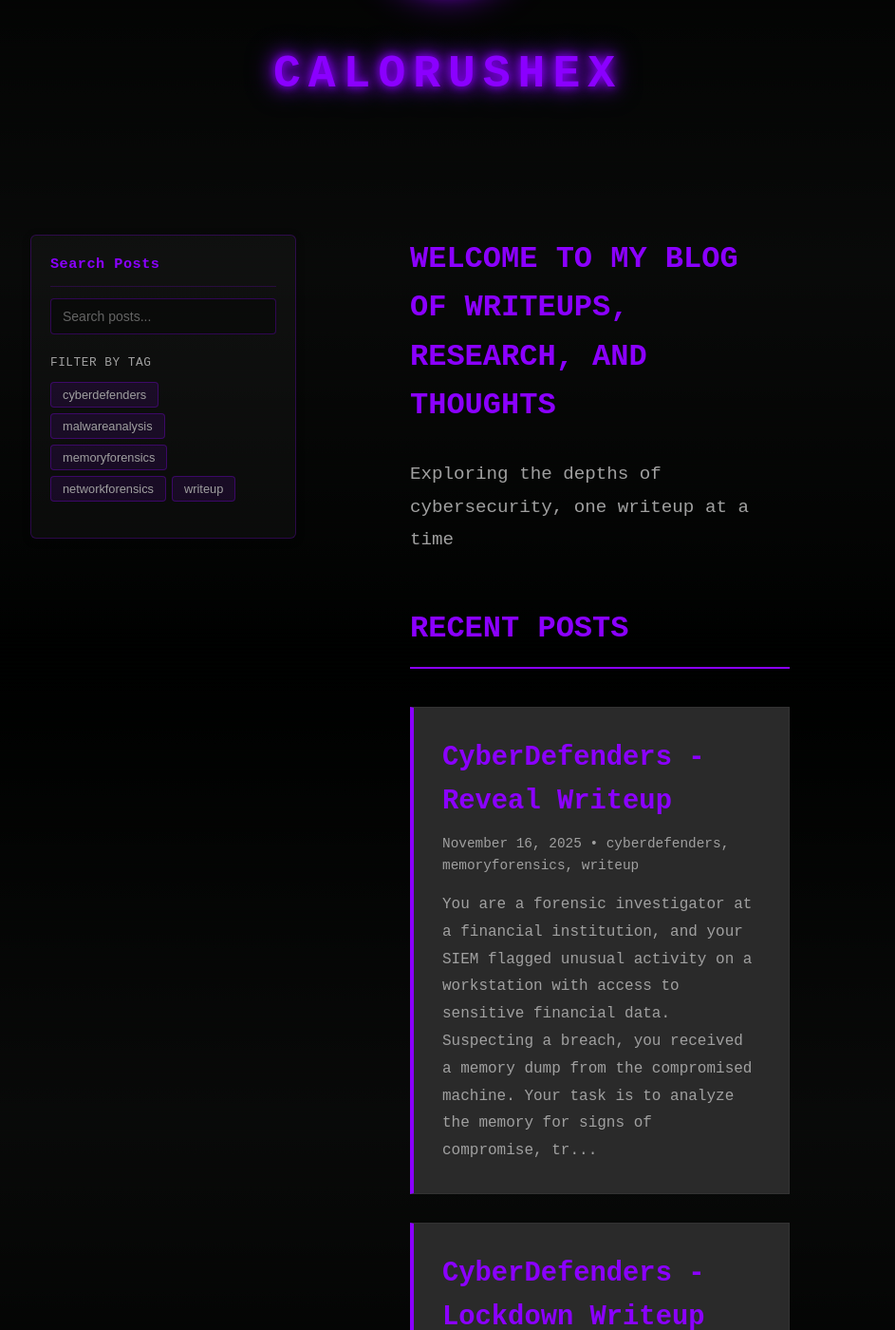
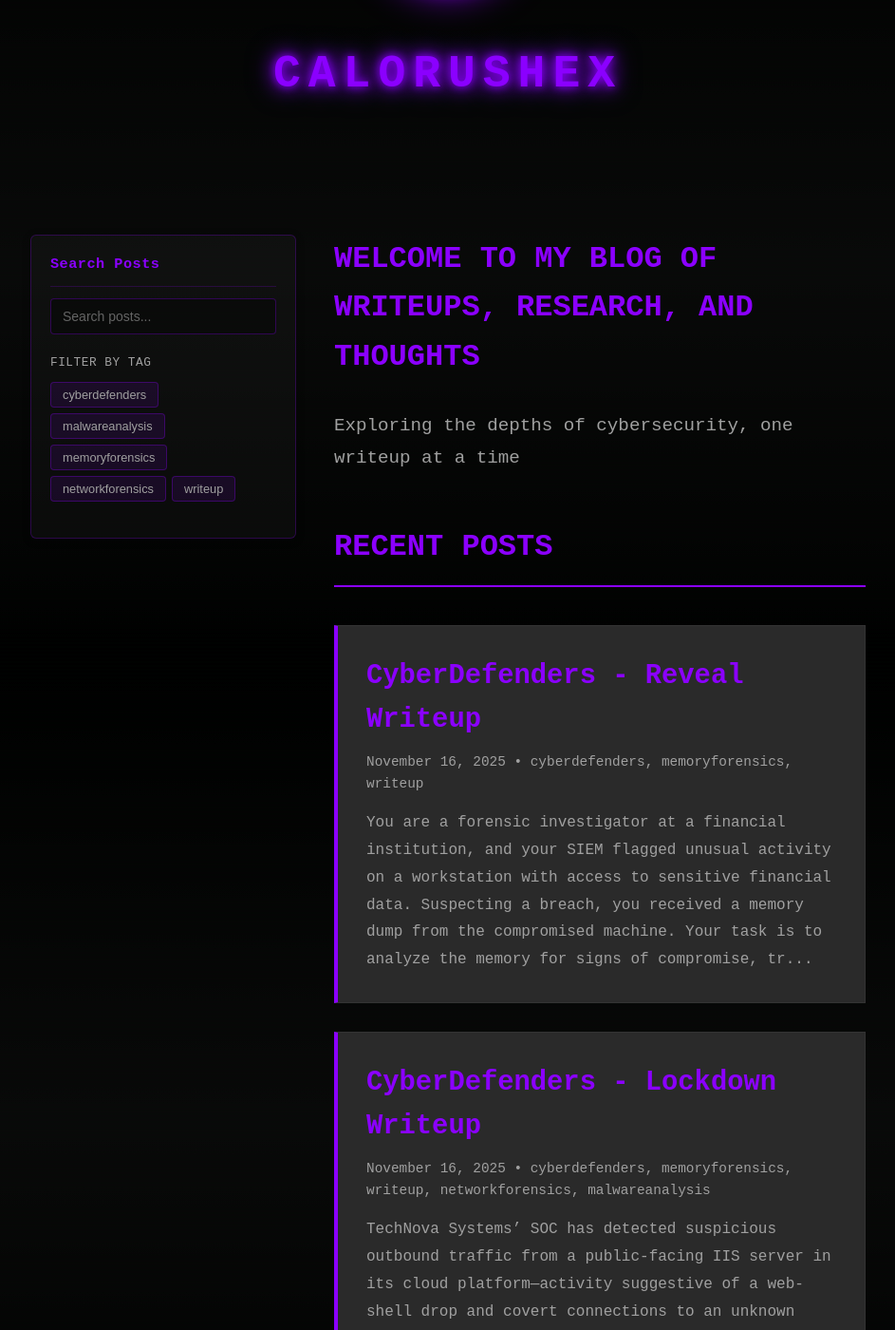
Before and after one commit to calorushex/calorushex.github.io, a Jekyll site: the page built from index.html, in a window 1280 px wide and 1400 px high, scrolled down 224 px. Shown: the whole window at 95% size, without its empty margins (168-1111 px from the left). Built offline with Jekyll 4.4.1, drawn with Linux system fonts in a browser that asks for light colours.

Commit message:
Remove container padding for consistent alignment with sidebar

```diff
--- a/assets/css/main.css
+++ b/assets/css/main.css
@@ -101,8 +101,8 @@ body {
 
 .container {
     max-width: none;
-    margin: 0 auto;
-    padding: 0 80px;
+    margin: 0;
+    padding: 0;
 }
 
 @media (max-width: 1024px) {
```
